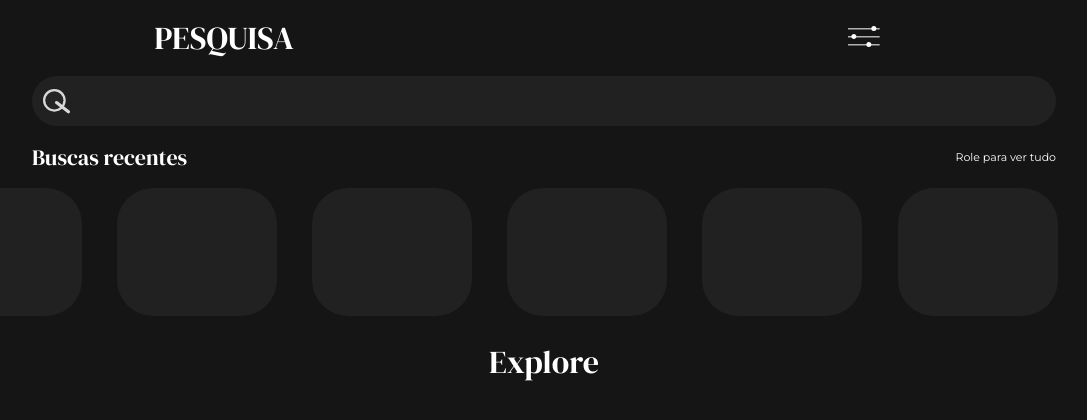
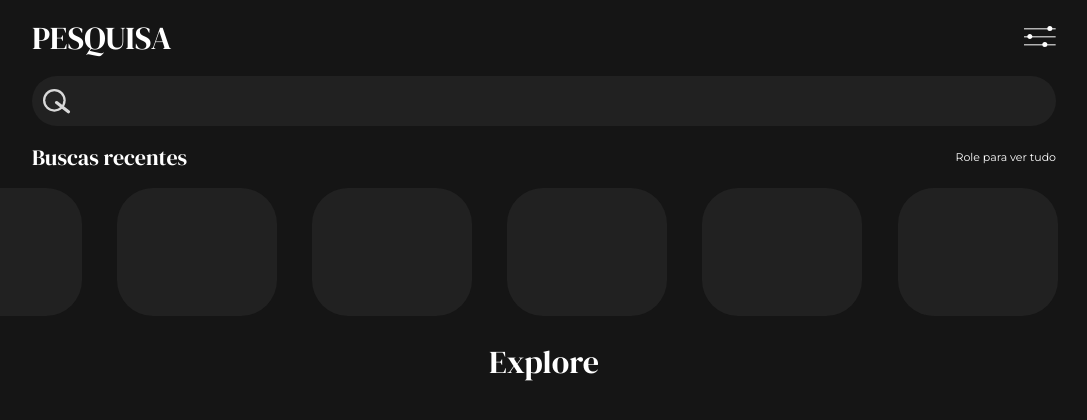
Before and after one commit to Ars-Libri/frontendv1.0, a plain HTML site: page pesquisa/index.html in a window 1280 px wide. Shown: the whole page, without its empty margins (96-1183 px from the left). Drawn offline with Linux system fonts and the light colour scheme.

Commit message:
corrigindo defeitos

```diff
--- a/pesquisa/index.html
+++ b/pesquisa/index.html
@@ -20,6 +20,7 @@
 </head>
 <body>
     <header id="header-page">
+        <div class="top-header">
             <h1 id="text-pesquisa">PESQUISA</h1>
             <button>
                 <svg width="32" height="21" viewBox="0 0 32 21" fill="none" xmlns="http://www.w3.org/2000/svg">
@@ -31,6 +32,7 @@
                     <circle cx="20.8334" cy="18.5" r="2.5" fill="#ffffff"/>
                 </svg>
             </button>
+        </div>
         <form action="" method="post">
             <fieldset>
                 <a href="" id="search-icon">
--- a/pesquisa/style.css
+++ b/pesquisa/style.css
@@ -41,34 +41,30 @@ button{
 /* HEADER STYLE */
 
 header#header-page{
-    display: grid;
-    grid-template-areas:
-    "pesquisa filtro"
-    "input input"
-    ;
-    grid-template-columns: 50vw;
-    grid-template-rows: auto;
+    width: 100vw;
+    display: flex;
+    flex-direction: column;
+    align-items: center;
+    justify-content: center;
 
 }
-header#header-page #text-pesquisa{
-    grid-area: pesquisa;
+header#header-page .top-header{
+    width: 100vw;
+    display: flex;
+    align-items: center;
+    justify-content: space-between;
 
-    text-align: center;
+    padding-inline: 10vw;
     padding-block: 1rem;
-
+}
+header#header-page .top-header #text-pesquisa{
     font-family: var(--title-page-dm-serif);
     font-weight: lighter;
 
     color: var(--text-color);
 }
-header#header-page button{
-    text-align: center;
-    align-items: center;
-    justify-content: center;
-}
 header#header-page form{
-    grid-area: input;
-
+    width: 100vw;
     padding-inline: 10vw;
 }
 header#header-page form fieldset{
@@ -111,7 +107,6 @@ section#buscas-recentes {
     display: flex;
     flex-direction: column;
     height: auto;
-
 
     overflow: hidden;
 }
```
Also changed, not shown: sobre-nos/index.html (+1 -1 lines), sobre-nos/script.js (+6 -18 lines). Lines whose indentation alone changed are shown as unchanged.
